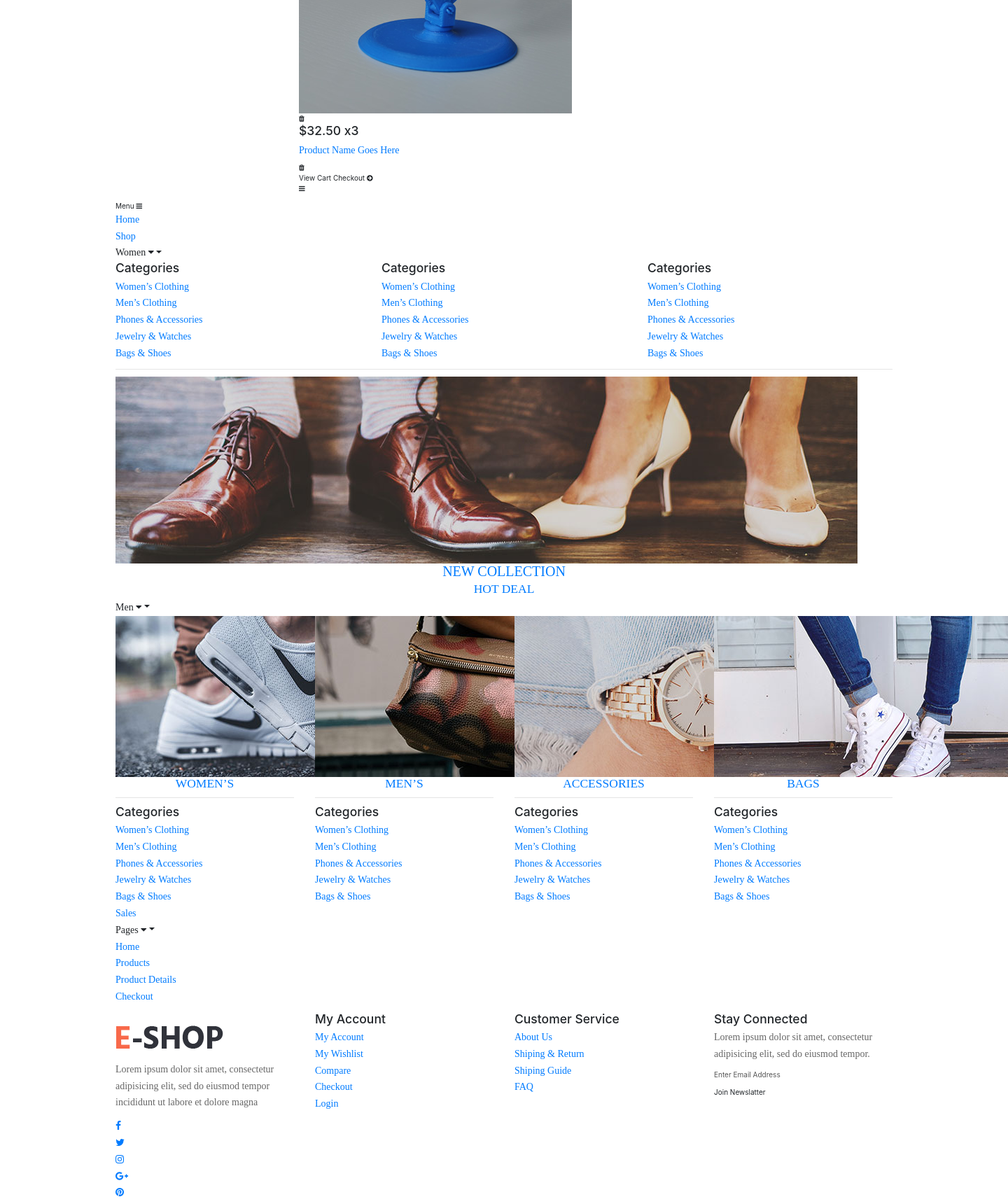
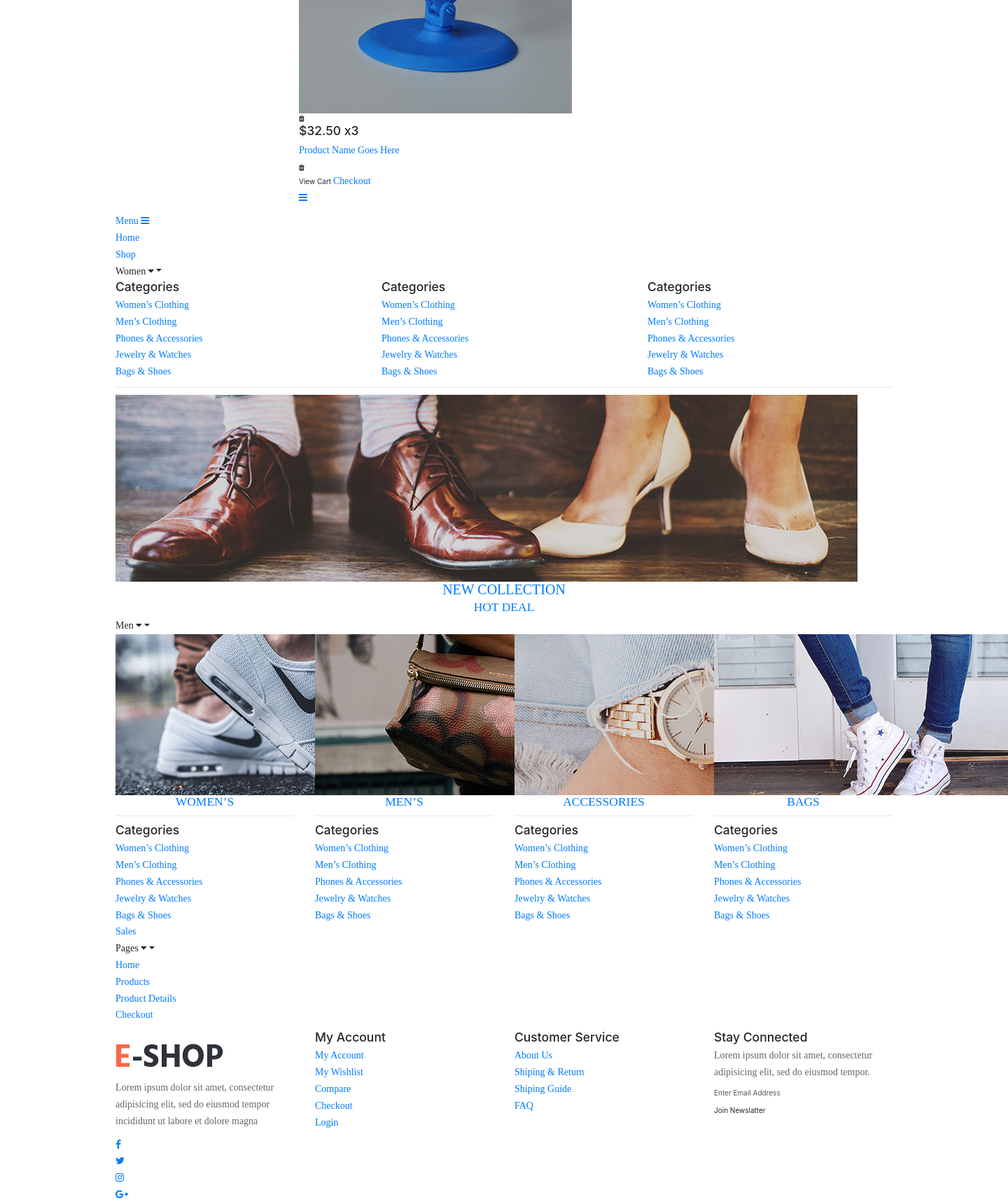
Before and after one commit to Aniri2013/M_project_V02, a Django app: page /pages/cart in a window 1440 px wide; the page is wider, and only the part inside the window is pictured. Shown: the part 2387-4107 px from the top of that part at 70% size. Run offline with Django 3.2, Linux system fonts and the light colour scheme; some libraries are stand-ins or nearby versions; some web fonts are replaced.

Commit message:
правки

```diff
--- a/mainpage/templates/mainpage/checkout.html
+++ b/mainpage/templates/mainpage/checkout.html
@@ -107,7 +107,6 @@
 							</div>
 						</div>
 					</div>
-
 					<div class="col-md-12">
 						<div class="order-summary clearfix">
 							<div class="section-title">
@@ -189,5 +188,4 @@
 							<div class="pull-right">
 								<button class="primary-btn">Place Order</button>
 							</div>
-
 {% endblock %}
--- a/templates/index.html
+++ b/templates/index.html
@@ -97,7 +97,7 @@
             <div class="pull-left">
                 <!-- Logo -->
                 <div class="header-logo">
-                    <a class="logo" href="http://127.0.0.1:8002/main#">
+                    <a class="logo" href="http://127.0.0.1:8000/main">
                         <img src="{% static 'img/logo.png' %}" alt="">
                     </a>
                 </div>
@@ -127,13 +127,13 @@
                             </div>
                             <strong class="text-uppercase">My Account <i class="fa fa-caret-down"></i></strong>
                         </div>
-                        <a href="sing_in" class="text-uppercase">Login</a> / <a href="singn_in" class="text-uppercase">Join</a>
+                        <a href="http://127.0.0.1:8000/pages/sing_in" class="text-uppercase">Login</a> / <a href="http://127.0.0.1:8000/pages/sing_in" class="text-uppercase">Join</a>
                         <ul class="custom-menu">
                             <li><a href="#"><i class="fa fa-user-o"></i> My Account</a></li>
                             <li><a href="#"><i class="fa fa-heart-o"></i> My Wishlist</a></li>
                             <li><a href="#"><i class="fa fa-exchange"></i> Compare</a></li>
-                            <li><a href="#"><i class="fa fa-check"></i> Checkout</a></li>
-                            <li><a href="sing_in"><i class="fa fa-unlock-alt"></i> Login</a></li>
+                            <li><a href="http://127.0.0.1:8000/pages/checkout"><i class="fa fa-check"></i> Checkout</a></li>
+                            <li><a href="http://127.0.0.1:8000/pages/sing_in"><i class="fa fa-unlock-alt"></i> Login</a></li>
                             <li><a href="#"><i class="fa fa-user-plus"></i> Create An Account</a></li>
                         </ul>
                     </li>
@@ -186,7 +186,7 @@
                                 </div>
                                 <div class="shopping-cart-btns">
                                     <button class="main-btn">View Cart</button>
-                                    <button class="primary-btn">Checkout <i class="fa fa-arrow-circle-right"></i>
+                                    <button class="main-btn"> <a href="pages/checkout"</a> Checkout</button>
                                     </button>
                                 </div>
                             </div>
@@ -568,7 +568,7 @@
                             <li><a href="index.html">Home</a></li>
                             <li><a href="products.html">Products</a></li>
                             <li><a href="product-page.html">Product Details</a></li>
-                            <li><a href="checkout.html">Checkout</a></li>
+                            <li><a href="http://127.0.0.1:8000/pages/checkout">Checkout</a></li>
                         </ul>
                     </li>
                 </ul>
@@ -596,7 +596,7 @@
                 <div class="footer">
                     <!-- footer logo -->
                     <div class="footer-logo">
-                        <a class="logo" href="http://127.0.0.1:8002/main#">
+                        <a class="logo" href="http://127.0.0.1:8000/main">
                             <img src="{% static 'img/logo.png' %}" alt="">
                         </a>
                     </div>
@@ -626,8 +626,8 @@
                         <li><a href="#">My Account</a></li>
                         <li><a href="#">My Wishlist</a></li>
                         <li><a href="#">Compare</a></li>
-                        <li><a href="#">Checkout</a></li>
-                        <li><a href="sing_in">Login</a></li>
+                        <li><a href="http://127.0.0.1:8000/pages/checkout">Checkout</a></li>
+                        <li><a href="http://127.0.0.1:8000/pages/sing_in">Login</a></li>
                     </ul>
                 </div>
             </div>
```
Also changed, not shown: db.sqlite3.
